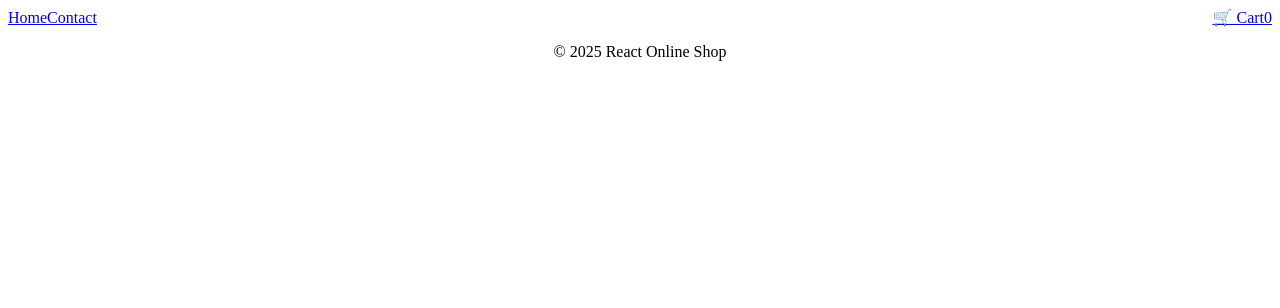
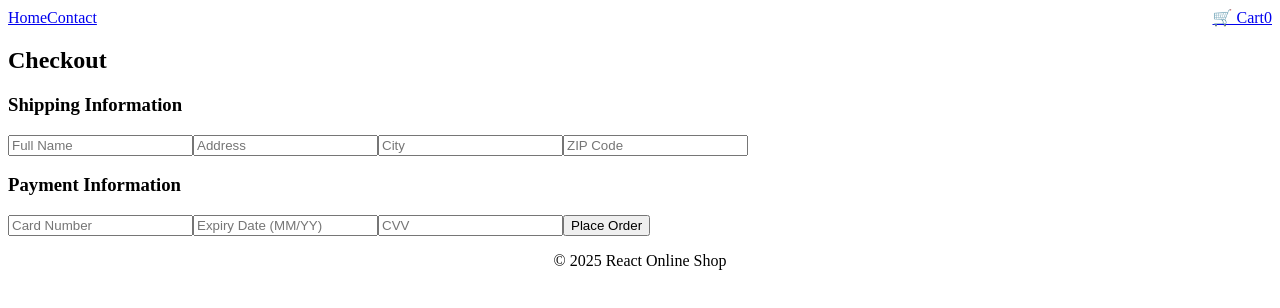
Before and after one commit to renayoo/react-online-shop, a React (Vite) app: page /checkout in a window 1280 px wide. Shown: the top 308 px of the page. Built offline with nearby package versions, Linux system fonts and the light colour scheme.

Commit message:
Added Check Out Page

```diff
--- a/src/App.jsx
+++ b/src/App.jsx
@@ -5,6 +5,7 @@ import Layout from './components/Layout';
 import Homepage from './pages/Homepage';
 import ProductPage from './pages/ProductIdPage';
 import CartPage from './pages/CartPage';
+import CheckoutPage from './pages/CheckOutPage';
 import CheckoutSuccessPage from './pages/CheckoutSuccessPage';
 import ContactPage from './pages/ContactPage';
 
@@ -18,6 +19,7 @@ function App() {
                     <Route path="/" element={<Homepage />} />
                     <Route path="/product/:id" element={<ProductPage />} />
                     <Route path="/cart" element={<CartPage />} />
+                    <Route path="/checkout" element={<CheckoutPage />} />
                     <Route path="/checkout-success" element={<CheckoutSuccessPage />} />
                     <Route path="/contact" element={<ContactPage />} />
                 </Routes>
--- a/src/pages/CartPage.jsx
+++ b/src/pages/CartPage.jsx
@@ -1,6 +1,18 @@
 // src/pages/CartPage.jsx
+import { useNavigate } from "react-router-dom";
+
 const CartPage = () => {
-    return <div>This is the Cart Page (under construction)</div>;
+    const navigate = useNavigate();
+
+    return (
+        <div>
+            <h2>Your Cart</h2>
+            <p>This is the Cart Page (under construction).</p>
+
+            {/* Button to go to the Checkout Page */}
+            <button onClick={() => navigate("/checkout")}>Proceed to Checkout</button>
+        </div>
+    );
 };
 
 export default CartPage;
--- /dev/null
+++ b/src/pages/CheckOutPage.jsx
@@ -0,0 +1,52 @@
+// src/pages/CheckoutPage.jsx
+import { useState } from "react";
+import { useNavigate } from "react-router-dom";
+
+const CheckoutPage = () => {
+    const navigate = useNavigate();
+
+    // State to store form data
+    const [formData, setFormData] = useState({
+        fullName: "",
+        address: "",
+        city: "",
+        zip: "",
+        cardNumber: "",
+        expiry: "",
+        cvv: "",
+    });
+
+    // Handle input changes
+    const handleChange = (e) => {
+        setFormData({ ...formData, [e.target.name]: e.target.value });
+    };
+
+    // Handle form submission
+    const handleSubmit = (e) => {
+        e.preventDefault();
+        console.log("Order placed:", formData);
+        navigate("/checkout-success"); // Redirect to success page after "placing order"
+    };
+
+    return (
+        <div>
+        <h2>Checkout</h2>
+        <form onSubmit={handleSubmit}>
+            <h3>Shipping Information</h3>
+            <input type="text" name="fullName" placeholder="Full Name" required onChange={handleChange} />
+            <input type="text" name="address" placeholder="Address" required onChange={handleChange} />
+            <input type="text" name="city" placeholder="City" required onChange={handleChange} />
+            <input type="text" name="zip" placeholder="ZIP Code" required onChange={handleChange} />
+
+            <h3>Payment Information</h3>
+            <input type="text" name="cardNumber" placeholder="Card Number" required onChange={handleChange} />
+            <input type="text" name="expiry" placeholder="Expiry Date (MM/YY)" required onChange={handleChange} />
+            <input type="text" name="cvv" placeholder="CVV" required onChange={handleChange} />
+
+            <button type="submit">Place Order</button>
+        </form>
+        </div>
+    );
+};
+
+export default CheckoutPage;
```
